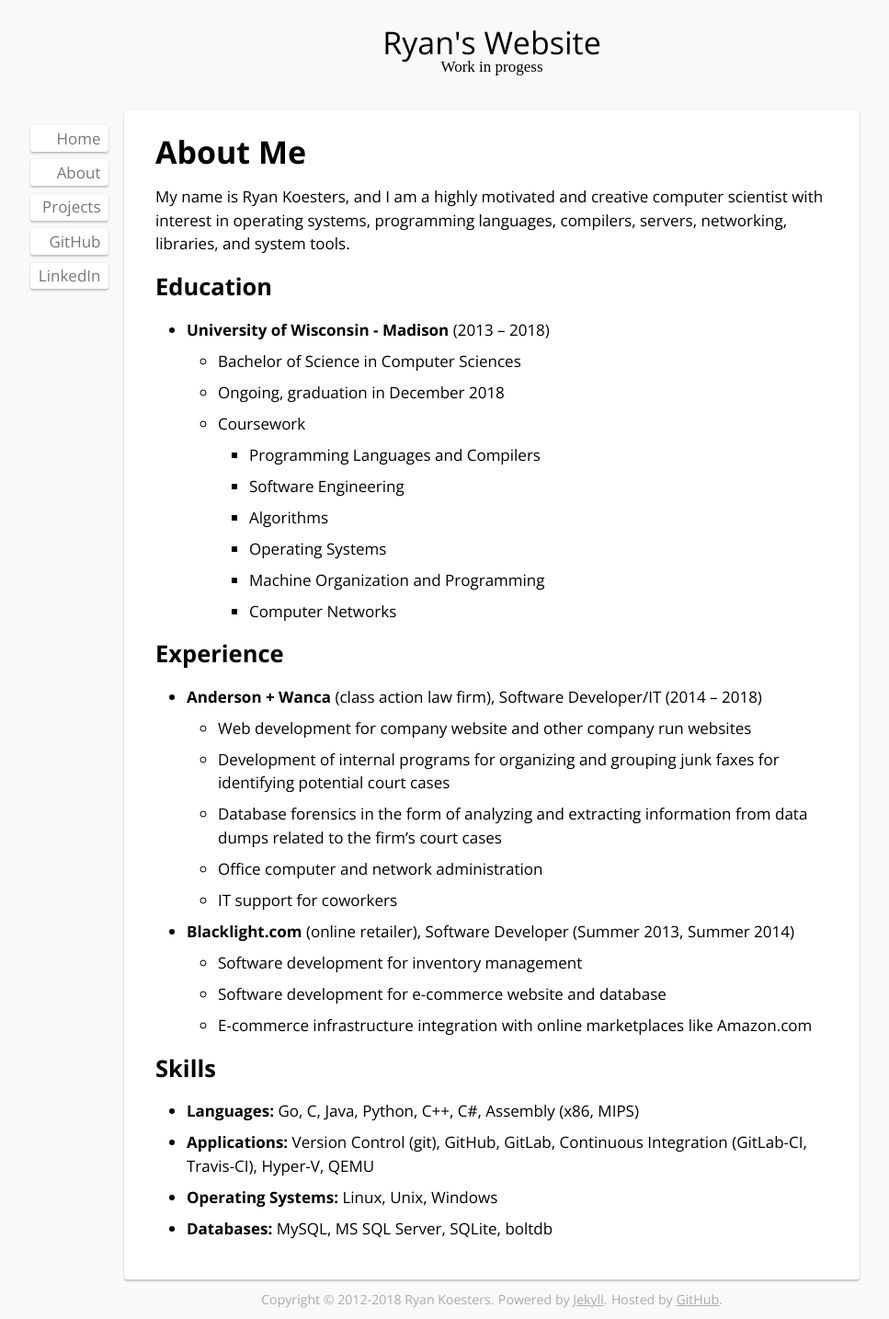
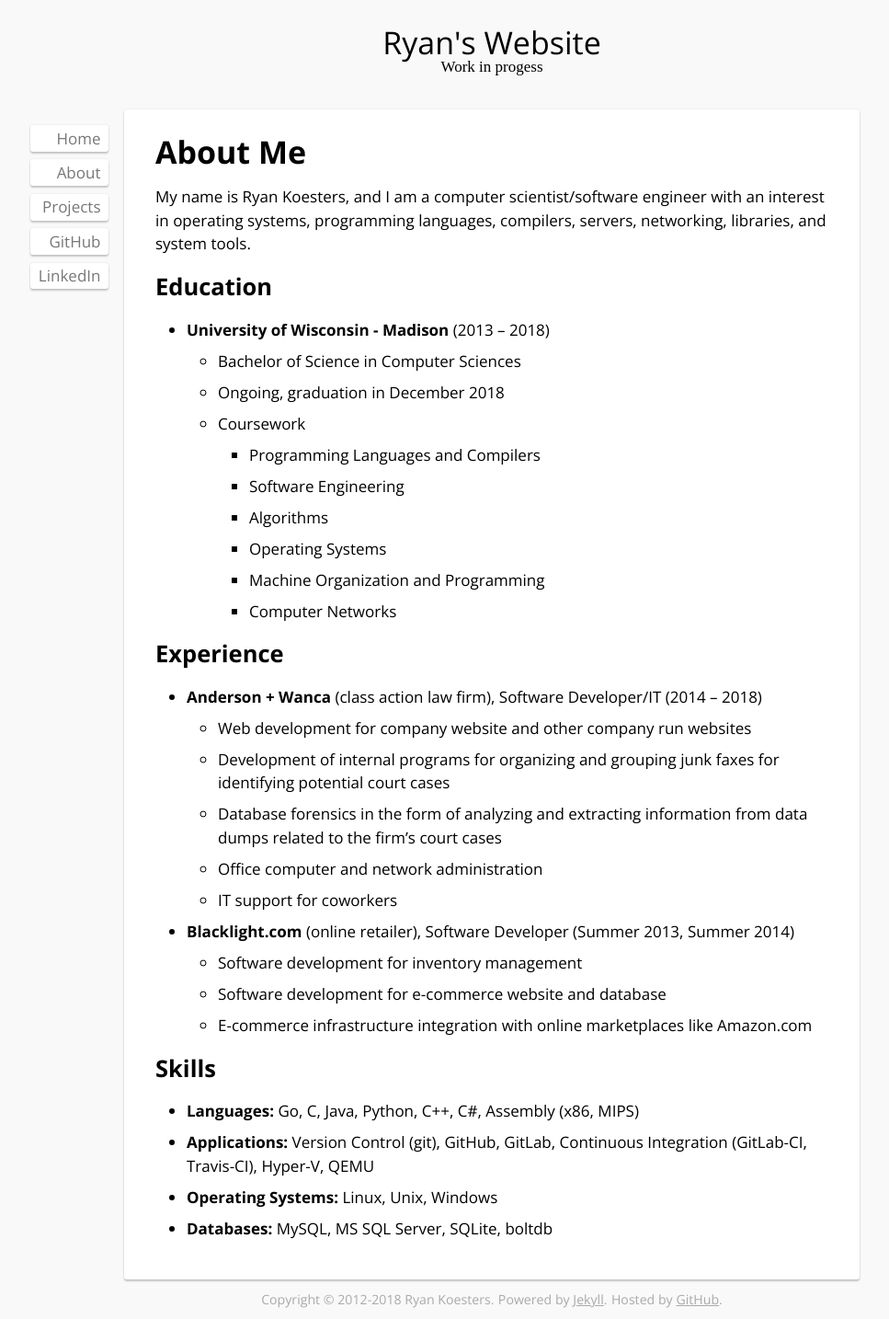
Before and after one commit to rkoesters/rkoesters.github.io, a Jekyll site: the page built from about.md, in a window 1280 px wide. Shown: the whole page at 92% size, without its empty margins (105-1072 px from the left). Built offline with Jekyll 4.4.1, drawn with Linux system fonts in a browser that asks for light colours; nearby versions of some CDN libraries.

Commit message:
Update about.md.

```diff
--- a/about.md
+++ b/about.md
@@ -3,9 +3,9 @@ layout: page
 title:  About Me
 ---
 
-My name is Ryan Koesters, and I am a highly motivated and creative
-computer scientist with interest in operating systems, programming
-languages, compilers, servers, networking, libraries, and system tools.
+My name is Ryan Koesters, and I am a computer scientist/software
+engineer with an interest in operating systems, programming languages,
+compilers, servers, networking, libraries, and system tools.
 
 Education
 ---------
```
